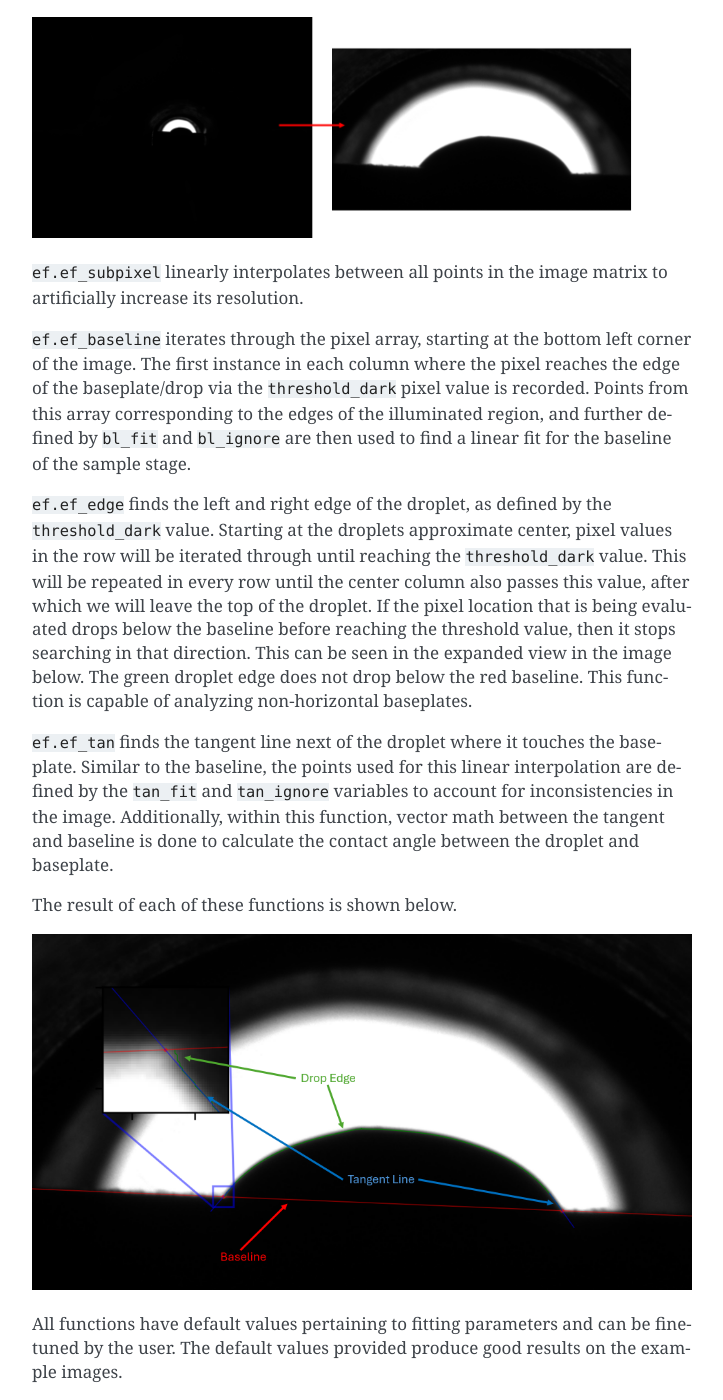
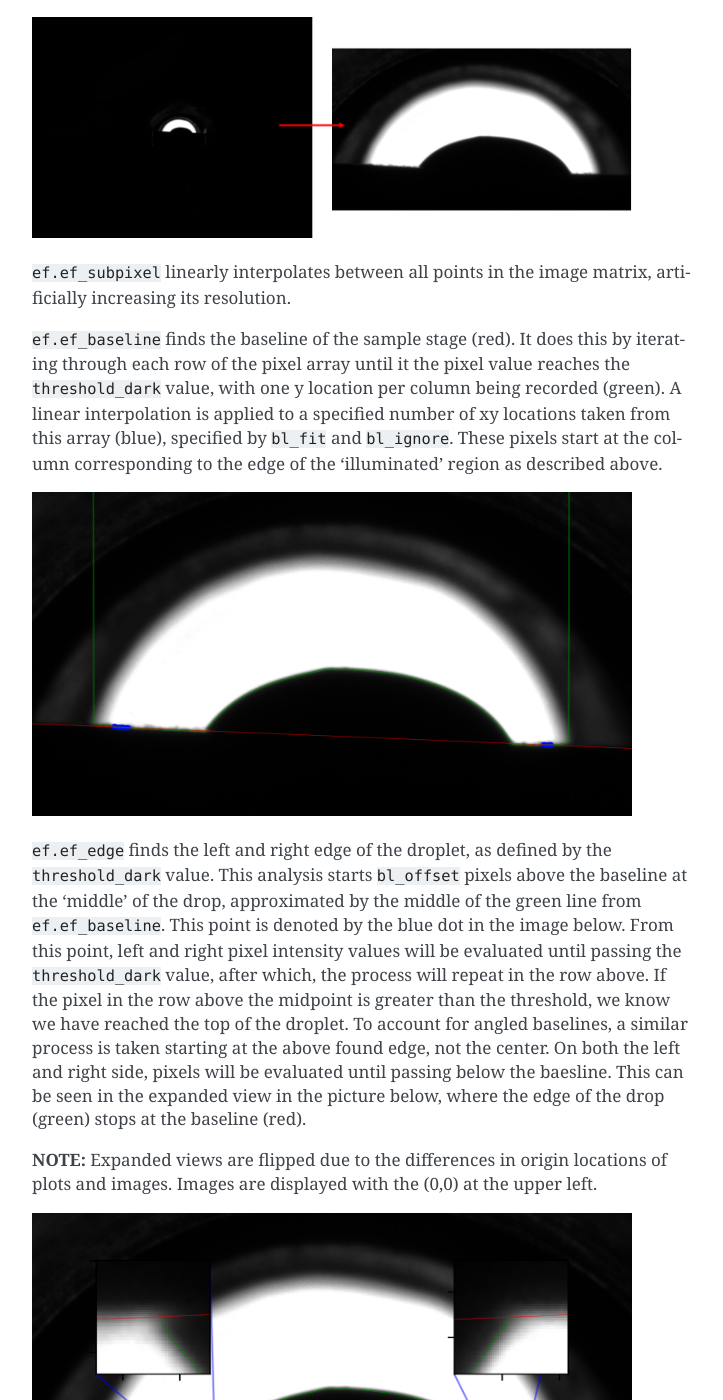
Before and after one commit to mcnichon/SessileTestingDA, a Sphinx documentation site: the page built from docs/Installation.rst, in a window 1280 px wide and 1400 px high, scrolled down 1642 px. Shown: the whole window, without its empty margins (388-1111 px from the left). Built offline with Sphinx 7.4.7, drawn with Linux system fonts in a browser that asks for light colours; some of the changed text lies outside the part shown.

Commit message:
Update Installation.rst

```diff
--- a/docs/Installation.rst
+++ b/docs/Installation.rst
@@ -62,15 +62,23 @@ The remaining code contains ``edgefinder`` specific functions whos functionality
 .. image:: images/crop.png
     :width: 600
 
-``ef.ef_subpixel`` linearly interpolates between all points in the image matrix to artificially  increase its resolution.
+``ef.ef_subpixel`` linearly interpolates between all points in the image matrix, artificially increasing its resolution.
 
-``ef.ef_baseline`` iterates through the pixel array, starting at the bottom left corner of the image. The first instance in each column where the pixel reaches the edge of the baseplate/drop via the ``threshold_dark`` pixel value is recorded. Points from this array corresponding to the edges of the illuminated region, and further defined by ``bl_fit`` and ``bl_ignore`` are then used to find a linear fit for the baseline of the sample stage.
+``ef.ef_baseline`` finds the baseline of the sample stage (red). It does this by iterating through each row of the pixel array until it the pixel value reaches the ``threshold_dark`` value, with one y location per column being recorded (green). A linear interpolation is applied to a specified number of xy locations taken from this array (blue), specified by ``bl_fit`` and ``bl_ignore``. These pixels start at the column corresponding to the edge of the 'illuminated' region as described above.
 
-``ef.ef_edge`` finds the left and right edge of the droplet, as defined by the ``threshold_dark`` value. Starting at the droplets approximate center, pixel values in the row will be iterated through until reaching the ``threshold_dark`` value. This will be repeated in every row until the center column also passes this value, after which we will leave the top of the droplet. If the pixel location that is being evaluated drops below the baseline before reaching the threshold value, then it stops searching in that direction. This can be seen in the expanded view in the image below. The green droplet edge does not drop below the red baseline. This function is capable of analyzing non-horizontal baseplates.
+.. image:: images/Baseline.png
+    :width: 600
 
-``ef.ef_tan`` finds the tangent line next of the droplet where it touches the baseplate. Similar to the baseline, the points used for this linear interpolation are defined by the ``tan_fit`` and ``tan_ignore`` variables to account for inconsistencies in the image. Additionally, within this function, vector math between the tangent and baseline is done to calculate the contact angle between the droplet and baseplate.
+``ef.ef_edge`` finds the left and right edge of the droplet, as defined by the ``threshold_dark`` value. This analysis starts ``bl_offset`` pixels above the baseline at the 'middle' of the drop, approximated by the middle of the green line from ``ef.ef_baseline``. This point is denoted by the blue dot in the image below. From this point, left and right pixel intensity values will be evaluated until passing the ``threshold_dark`` value, after which, the process will repeat in the row above. If the pixel in the row above the midpoint is greater than the threshold, we know we have reached the top of the droplet. To account for angled baselines, a similar process is taken starting at the above found edge, not the center. On both the left and right side, pixels will be evaluated until passing below the baesline. This can be seen in the expanded view in the picture below, where the edge of the drop (green) stops at the baseline (red).
 
-The result of each of these functions is shown below.
+**NOTE:** Expanded views are flipped due to the differences in origin locations of plots and images. Images are displayed with the (0,0) at the upper left.
+
+.. image:: images/Edge.png
+    :width: 600
+
+``ef.ef_tan`` finds the tangent line next of the droplet where it touches the baseplate. Similar to the baseline, the points used for this linear interpolation are defined by the ``tan_fit`` and ``tan_ignore`` variables and taken from the ``ef.ef_edge`` 'edge location' matrix. In addition, matrix math between the tangent line and baseline is performed to calculate the contact angle of the drop.
+
+An annotated example of the results from these functions is provided below.
 
 .. image:: images/fullanalysis.png
     :width: 800
```
